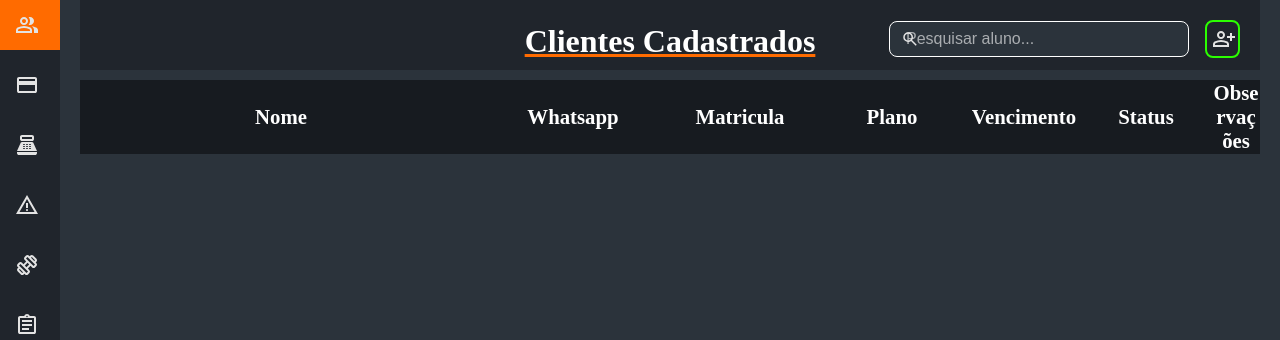
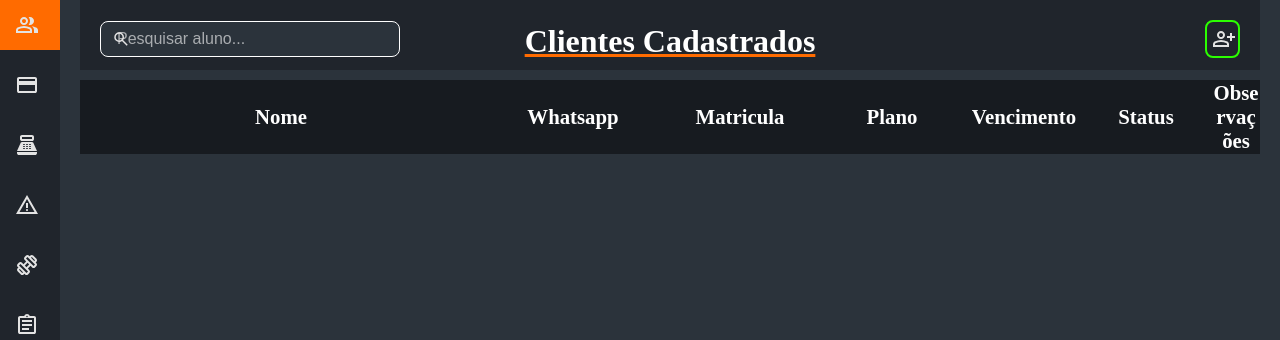
Before and after one commit to iBahiaaaa/SistemaDeCadastroDeClientes, a Flask app: page / in a window 1280 px wide. Shown: the part 80-420 px from the top of the page. Run offline with Flask 3, Linux system fonts and the light colour scheme; data that the repository does not hold is empty.

Commit message:
Coloca campo de pesquisa na esquerda

```diff
--- a/frontend/static/css/clientes.css
+++ b/frontend/static/css/clientes.css
@@ -102,17 +102,17 @@ main {
 #divTituloListaClientes {
     position: relative;
     display: flex;
-    justify-content: flex-end;
+    justify-content: space-between;
     align-items: center;
     gap: 16px;
 }
 
 #pesquisaEBotao {
     display: flex;
-    justify-content: flex-end;
+    justify-content: space-between;
     align-items: center;
     gap: 16px;
-    flex: 1;
+    width: 100%;
 }
 
 .campoPesquisa {
```
